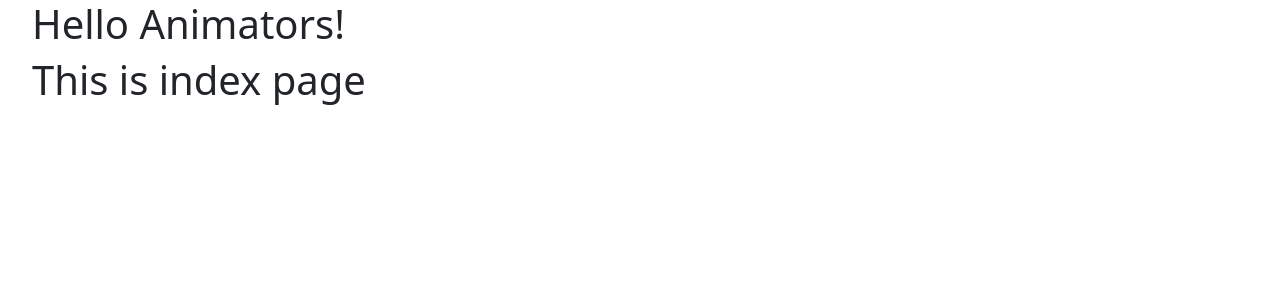
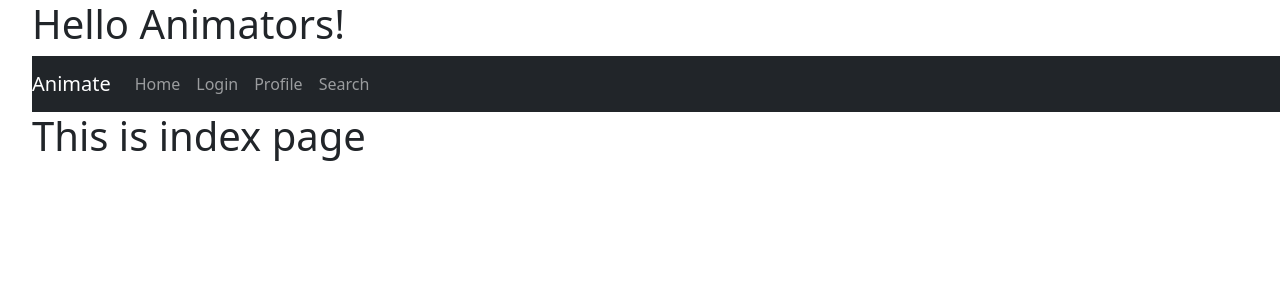
Before and after one commit to shesings/anime-project-frontend-web-app, a React (Create React App) app: page / in a window 1280 px wide. Shown: the top 300 px of the page. Built offline with nearby package versions, Linux system fonts and the light colour scheme.

Commit message:
Simple Navigation Bar

```diff
--- a/src/App.js
+++ b/src/App.js
@@ -1,11 +1,13 @@
 import React from 'react';
 import Animate from "./animate/index.js";
+import NavigationBar from "./animate/navigation-bar/index.js";
 
 function App() {
   return (
       <div>
         <h1>Hello Animators!</h1>
-        <Animate/>
+          <NavigationBar/>
+          <Animate/>
       </div>
   );
 }
--- /dev/null
+++ b/src/animate/navigation-bar/index.css
@@ -0,0 +1,4 @@
+.navbar {
+    padding-left: 16px;
+    padding-right: 16px;
+}
--- a/src/animate/navigation-bar/index.js
+++ b/src/animate/navigation-bar/index.js
@@ -1,15 +1,30 @@
 import React from "react";
+import './index.css';
 const NavigationBar = (
     {
-        active = 'explore'
+        active = 'home'
     }
 ) => {
     return (
-        <div className="list-group">
-            <a className="list-group-item">Home</a>
-            <a className="list-group-item">Explore</a>
-            <a className="list-group-item">Profile</a>
-        </div>
+        <nav class="navbar navbar-expand-lg navbar-dark bg-dark">
+            <a className="navbar-brand" href="#">Animate</a>
+            <div className="collapse navbar-collapse" id="navbarNav">
+                <ul className="navbar-nav">
+                    <li className="nav-item active">
+                        <a className="nav-link" href="#">Home</a>
+                    </li>
+                    <li className="nav-item">
+                        <a className="nav-link" href="#">Login</a>
+                    </li>
+                    <li className="nav-item">
+                        <a className="nav-link" href="#">Profile</a>
+                    </li>
+                    <li className="nav-item">
+                        <a className="nav-link" href="#">Search</a>
+                    </li>
+                </ul>
+            </div>
+        </nav>
     );
 };
 export default NavigationBar;
```
